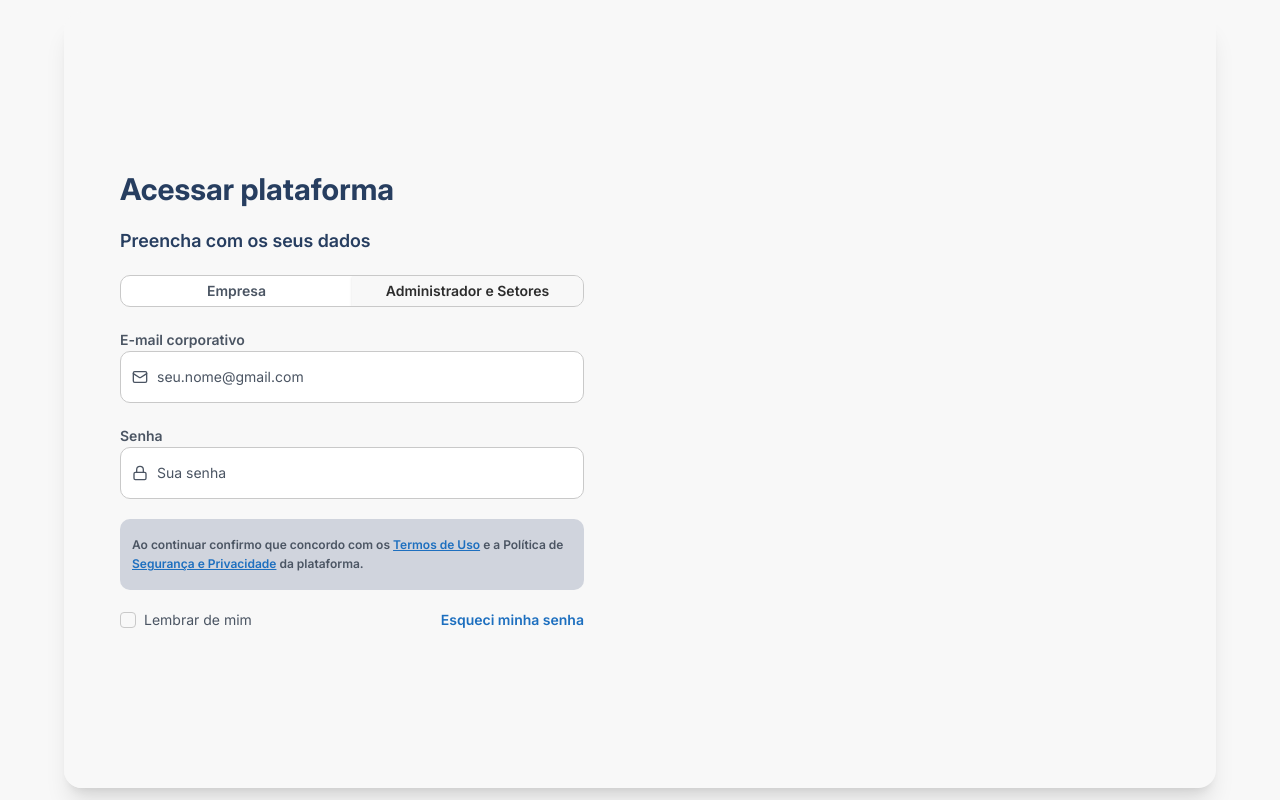
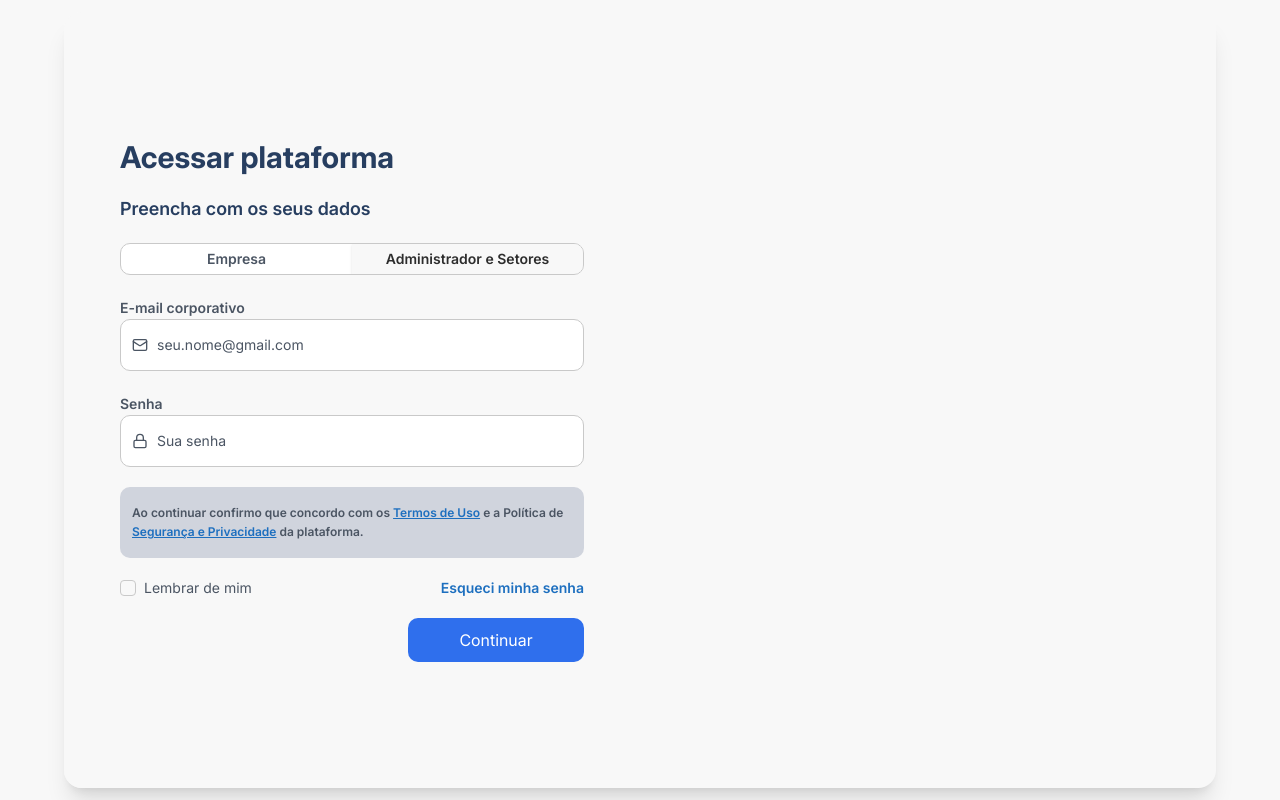
Before and after one commit to PedroHenriquee777/valida-seinfra, a Next.js app: page /login in a window 1280 px wide. Built offline with nearby package versions, Linux system fonts and the light colour scheme.

Commit message:
feat: Adição de uma parte do código. Criação do botão de clicar

```diff
--- a/app/(auth)/login/page.tsx
+++ b/app/(auth)/login/page.tsx
@@ -140,15 +140,17 @@ export default function PaginaInicial () {
               </Link>
             </div>
 
-
+            {/* botão visual, ainda sem envio real */}
+            <div className="flex justify-end">
+              <button
+                type="button"
+                className="h-11 w-full rounded-lg bg-blue-500 text-white hover:bg-blue:600 sm:w-44"
+              >
+                Continuar
+              </button>
+            </div>
           </form>
-
-
         </div>
-
-
-
-
       </section>
    </main>
   )
```
